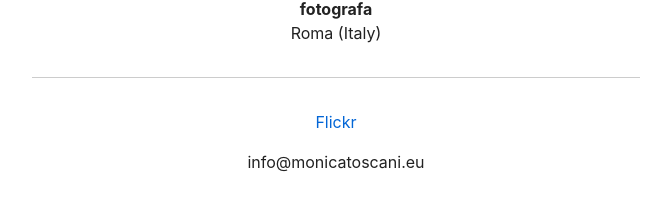
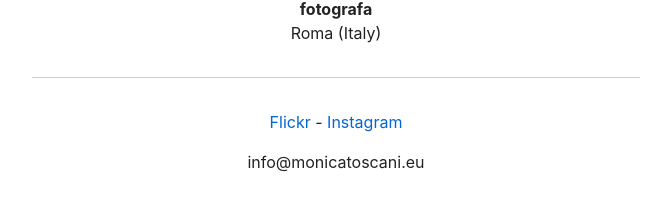
Before and after one commit to SPAZIO-GENESI/monicatoscani, a Jekyll site: the page built from index.md, in a window 1280 px wide. Shown: the part 142-353 px from the top of the page, without its empty margins (304-975 px from the left). Built offline with Jekyll 4.4.1, drawn with Linux system fonts in a browser that asks for light colours; comment, search, counter and statistics services are not loaded; our own code applies the rules of GitHub Pages for plain Markdown files.

Commit message:
Add Instagram link to index.md

```diff
--- a/index.md
+++ b/index.md
@@ -10,6 +10,6 @@ Roma (Italy)
 
 ---
 
-[Flickr](https://www.flickr.com/people/monicatoscani/)
+[Flickr](https://www.flickr.com/people/monicatoscani/) - [Instagram](https://www.instagram.com/mirtilo_azul/)
 
 info@monicatoscani.eu
```
